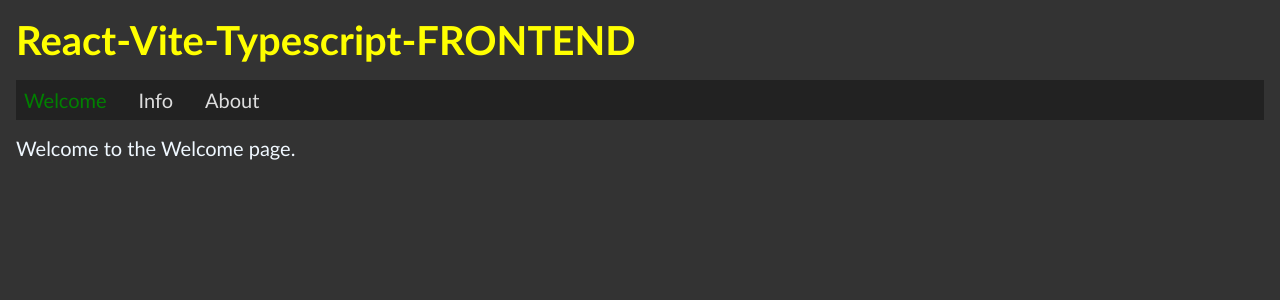
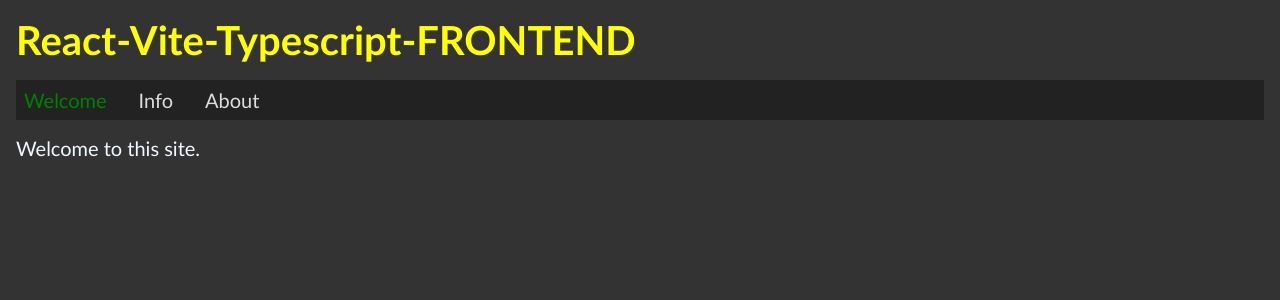
Before and after one commit to Scientific-Research/mk004-React-Vite-Typescript-FRONTEND, a React (Vite) app: page /welcome in a window 1280 px wide. Shown: the top 300 px of the page. Built offline with nearby package versions, Linux system fonts and the light colour scheme.

Commit message:
a tiny image in welcomePage

```diff
--- a/src/components/PageWelcome.tsx
+++ b/src/components/PageWelcome.tsx
@@ -1,7 +1,7 @@
 export const PageWelcome = () => {
   return (
     <>
-      <p>Welcome to the Welcome page.</p>
+      <p>Welcome to this site.</p>
     </>
   );
 };
```
